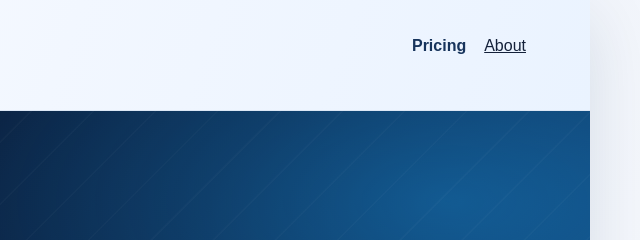
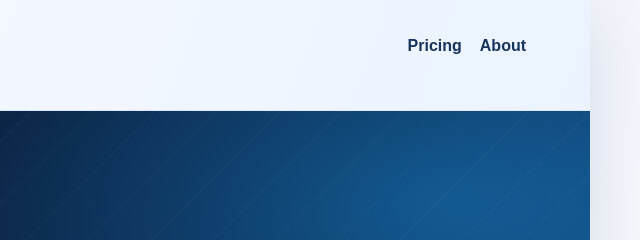
Before and after one commit to Adentech-uk/adentech, a website: page index.html in a window 1280 px wide. Shown: the top 240 px of the page, 640-1280 px from the left. Drawn offline with Linux system fonts and the light colour scheme.

Commit message:
Make homepage navigation typography consistent (#35)

```diff
--- a/index.html
+++ b/index.html
@@ -23,7 +23,7 @@
     .brand-copy{display:flex;flex-direction:column;line-height:1.08}
     .brand-name{font-size:clamp(23px,3vw,31px);font-weight:800;letter-spacing:-.8px;color:#10284a}
     .brand-tagline{margin-top:6px;font-size:11px;font-weight:700;letter-spacing:1.8px;text-transform:uppercase;color:#3970aa}
-    .site-nav{display:flex;align-items:center;gap:18px}.site-nav>a:first-child{font-weight:700;text-decoration:none;color:#17345c}.header-link{font-weight:700;text-decoration:none;color:var(--blue);padding:10px 15px;border:1px solid #c9dcf5;border-radius:999px;background:#fff}
+    .site-nav{display:flex;align-items:center;gap:18px}.site-nav>a{font-weight:700;text-decoration:none;color:#17345c}.header-link{font-weight:700;text-decoration:none;color:var(--blue);padding:10px 15px;border:1px solid #c9dcf5;border-radius:999px;background:#fff}
     .hero{position:relative;overflow:hidden;padding:clamp(58px,9vw,104px) clamp(20px,7vw,76px);background:radial-gradient(ellipse at 88% 15%,rgba(25,171,255,.3),transparent 34%),radial-gradient(ellipse at 8% 100%,rgba(27,103,206,.35),transparent 38%),linear-gradient(125deg,#071329 0%,#0d2b50 54%,#14518a 100%);color:#fff}
     .hero:after{content:"";position:absolute;inset:0;pointer-events:none;background:repeating-linear-gradient(135deg,transparent 0 42px,rgba(255,255,255,.025) 43px 44px)}
     .hero>*{position:relative;z-index:1}
```
